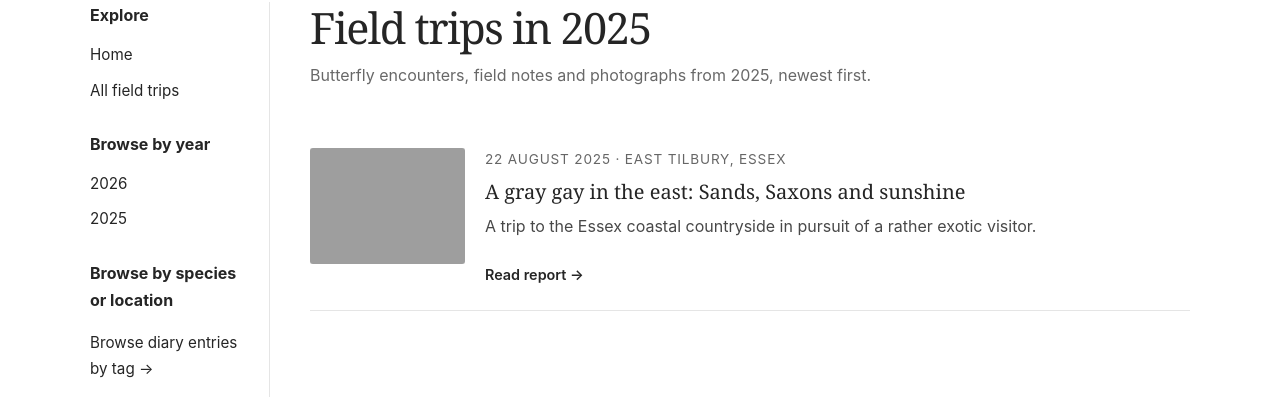
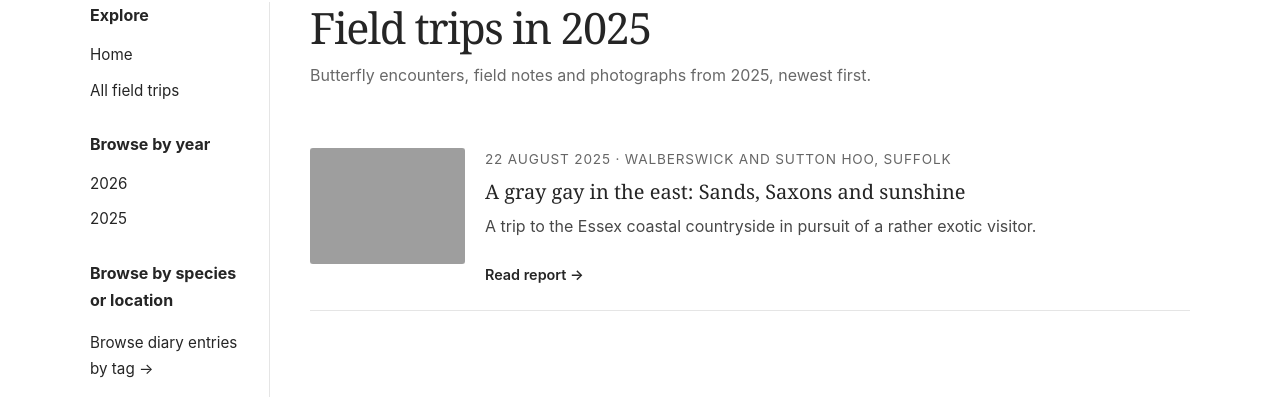
Before and after one commit to christhaxter/butterfly-diaries, a Jekyll site: the page built from journal/2025/index.html, in a window 1280 px wide. Shown: the part 349-748 px from the top of the page. Built offline with Jekyll 4.4.1, drawn with Linux system fonts in a browser that asks for light colours; grey boxes are pictures that could not be loaded.

Commit message:
Location wrong on the post

```diff
--- a/_posts/2025-08-22-Walberswick_SuttonHoo.md
+++ b/_posts/2025-08-22-Walberswick_SuttonHoo.md
@@ -2,7 +2,7 @@
 layout: default
 title: "A gray gay in the east: Sands, Saxons and sunshine"
 date: 2025-08-22
-location: "East Tilbury, Essex"
+location: "Walberswick and Sutton Hoo, Suffolk"
 image: "/assets/images/Walberswick_SuttonHoo/Grayling_2.JPG"
 image_alt: "Grayling"
 excerpt_text: "A trip to the Essex coastal countryside in pursuit of a rather exotic visitor."
```
